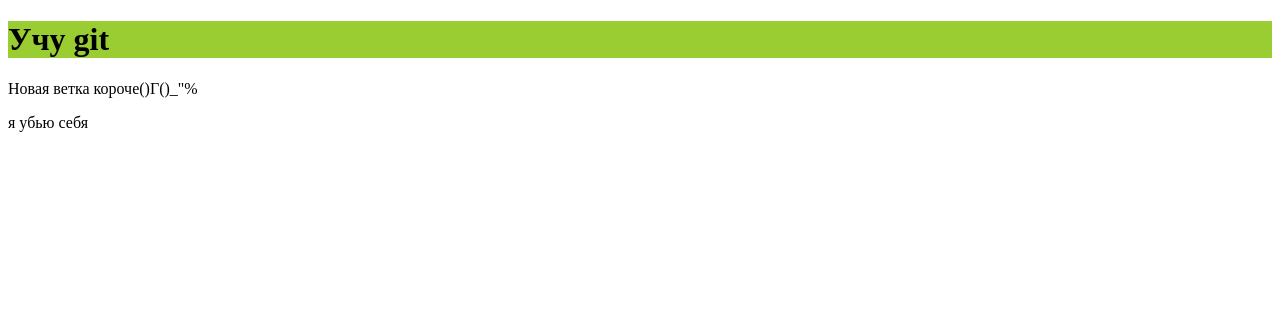
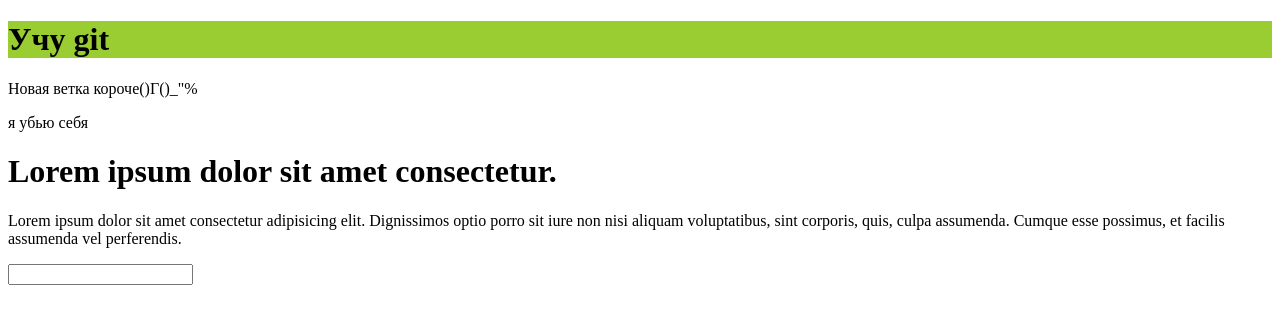
Before and after one commit to zatOunknxwn/test, a plain HTML site: page index.html in a window 1280 px wide. Drawn offline with Linux system fonts and the light colour scheme.

Commit message:
112312312312312

```diff
--- a/index.html
+++ b/index.html
@@ -9,5 +9,10 @@
 		<h1 class="jjj" style="background-color: yellowgreen">Учу git</h1>
 		<p>Новая ветка короче()Г()_"%</p>
 		я убью себя
+		<div>
+			<h1>Lorem ipsum dolor sit amet consectetur.</h1>
+			<p>Lorem ipsum dolor sit amet consectetur adipisicing elit. Dignissimos optio porro sit iure non nisi aliquam voluptatibus, sint corporis, quis, culpa assumenda. Cumque esse possimus, et facilis assumenda vel perferendis.</p>
+			<input type="text" />
+		</div>
 	</body>
 </html>
```
